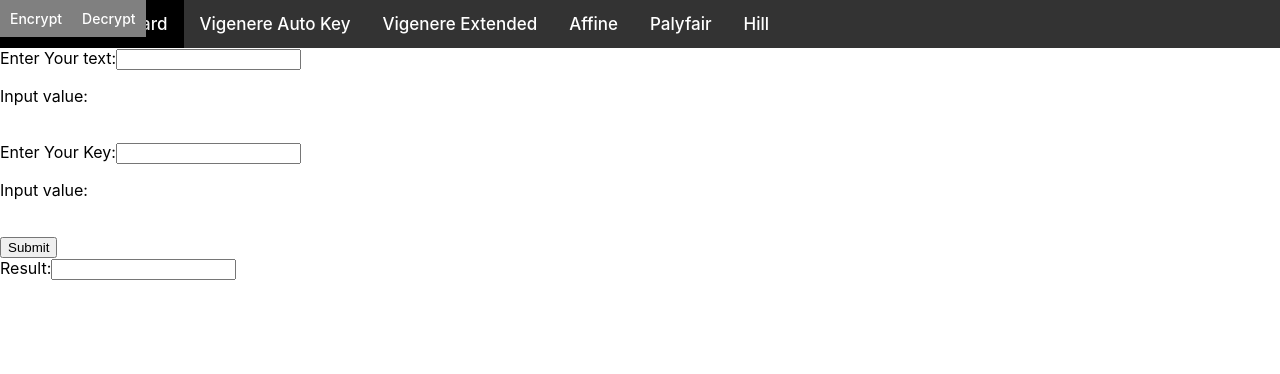
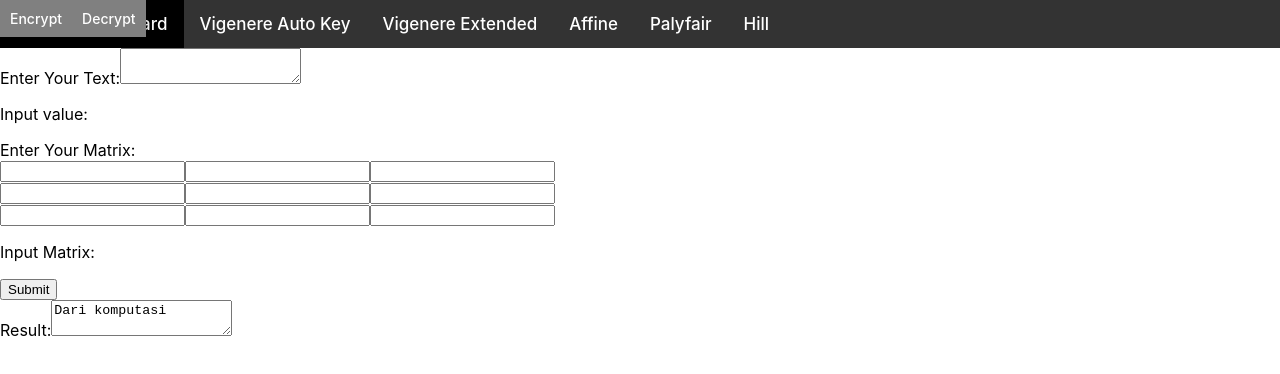
Before and after one commit to Amike31/Cipher_Machine, a React (Create React App) app in the folder cipher/: page / in a window 1280 px wide. Shown: the top 374 px of the page. Built offline with nearby package versions, Linux system fonts and the light colour scheme.

Commit message:
Add Form input and output

```diff
--- a/cipher/src/App.css
+++ b/cipher/src/App.css
@@ -2,7 +2,7 @@
   text-align: center;
 } */
 
-.App-logo {
+/* .App-logo {
   height: 40vmin;
   pointer-events: none;
 }
@@ -45,7 +45,7 @@
 
 /* .navItem {
   position: relative;
-} */
+}
 
 .navItem{
   position: relative;
@@ -61,12 +61,12 @@
   font-weight: 500;
 }
 
-/* Add a hover effect for the dropdown button */
+/* Add a hover effect for the dropdown button
 .navItem:hover .dropbtn {
   background-color: black;
   color: white;
 }
-/* Add styles for the dropdown menu */
+/* Add styles for the dropdown menu
 .dropdown-content {
   display: none;
   position: absolute;
@@ -82,7 +82,7 @@
   padding: 10px;
   font-style: bold;
 }
-/* Show the dropdown menu on hover */
+/* Show the dropdown menu on hover
 .navItem:hover .dropdown-content {
   display: block;
-}
+} */
--- a/cipher/src/App.js
+++ b/cipher/src/App.js
@@ -1,13 +1,13 @@
 import { useState } from 'react';
 import './App.css';
-import Navbar from './components/Navbar'
-
+import Navbar from './components/Navbar';
+import {InputString, InputFormula, InputMatrix} from './components/InputKey';
 
 function App() {
   return (
     <div className="App">
       <Navbar />
-      <GetInput />
+      <GetInput type="matrix"/>
       <ShowResult />
     </div>
   );
@@ -15,33 +15,38 @@ function App() {
 
 function GetInput(props) {
   const [text, setText] = useState('');
-  const [key, setKey] = useState('');
-
   function handleTextChange(event) {
     setText(event.target.value);
   }
 
-  function handleKeyChange(event) {
-    setKey(event.target.value);
+  function handleSubmit(event) {
+    event.preventDefault();
+    alert(`Masukkan Text: ${text}`);
+    // alert(`Input 2: ${key}`);
   }
 
-  function handleSubmit(event) {
-    event.preventDefault();
-    console.log("Input 1: ", text);
-    console.log("Input 2: ", key);
+  let inputKey;
+  if (props.type === "string") {
+    inputKey = <InputString />
+  }
+  else if (props.type === "formula") {
+    inputKey = <InputFormula />
+  }
+  else if (props.type === "matrix"){
+    inputKey = <InputMatrix />
   }
 
   return (
     <div className="InputForm">
       <form onSubmit={handleSubmit}>
-        <label>Enter Your text:</label>
-        <input type="text" value={text} onChange={handleTextChange} />
-        <p>Input value: {text}</p>
-        <br />
-        <label>Enter Your Key:</label>
-        <input type="text" value={key} onChange={handleKeyChange} />
-        <p>Input value: {key}</p>
-        <br />
+        <div className='IOtext'>
+          <label>
+            Enter Your Text:
+          </label>
+          <textarea type="text" value={text} onChange={handleTextChange} />
+          <p>Input value: {text}</p>
+        </div>
+        {inputKey}
         <button type="submit">Submit</button>
       </form>
     </div>
@@ -49,15 +54,19 @@ function GetInput(props) {
 }
 
 function ShowResult(props) {
-  const [result, setResult] = useState('');
+  let [result, setResult] = useState('');
+  result = "Dari komputasi";
   function handleResultChange(event) {
     setResult(event.target.value);
   }
 
   return(
     <div className="OutputForm">
-      <label>Result:</label>
-      <input values = {result}></input>
+      <div className='IOtext'>
+        <label>Result:
+        </label>
+        <textarea value={result}></textarea>
+      </div>
     </div>
   );
 }
--- /dev/null
+++ b/cipher/src/components/InputKey/index.js
@@ -0,0 +1,95 @@
+import React, { useState } from 'react';
+import './InputKey.css';
+
+function InputFormula(props) {
+    const [formula1, setFormula1] = useState('');
+    const [formula2, setFormula2] = useState('');
+
+    function handleFormula1Change(event){
+      setFormula1(event.target.value);
+    }
+    function handleFormula2Change(event){
+      setFormula2(event.target.value);
+    }
+    let mid = ` X + `;
+
+    return (
+      <div className='Key'>
+        <label>
+            Enter Your Key Formula:
+            <input type="text" value={formula1} onChange={handleFormula1Change} />
+            {mid}
+            <input type="text" value={formula2} onChange={handleFormula2Change} />
+        </label>
+        <p>Input value: {formula1}X + {formula2}</p>
+      </div>
+    );
+  }
+
+  function InputString(props) {
+    const [key, setKey] = useState('');
+    function handleKeyChange(event) {
+      setKey(event.target.value);
+    }
+
+    return (
+      <div className='Key'>
+        <label>
+            Enter Your Key:
+            <input type="text" value={key} onChange={handleKeyChange} />
+        </label>
+        <p>Input value: {key}</p>
+      </div>
+    );
+  }
+
+  function InputMatrix(props) {
+    const [el1, setEl1] = useState('');
+    const [el2, setEl2] = useState('');
+    const [el3, setEl3] = useState('');
+    const [el4, setEl4] = useState('');
+    const [el5, setEl5] = useState('');
+    const [el6, setEl6] = useState('');
+    const [el7, setEl7] = useState('');
+    const [el8, setEl8] = useState('');
+    const [el9, setEl9] = useState('');
+
+    function handleEl1Change(event) {setEl1(event.target.value);}
+    function handleEl2Change(event) {setEl2(event.target.value);}
+    function handleEl3Change(event) {setEl3(event.target.value);}
+    function handleEl4Change(event) {setEl4(event.target.value);}
+    function handleEl5Change(event) {setEl5(event.target.value);}
+    function handleEl6Change(event) {setEl6(event.target.value);}
+    function handleEl7Change(event) {setEl7(event.target.value);}
+    function handleEl8Change(event) {setEl8(event.target.value);}
+    function handleEl9Change(event) {setEl9(event.target.value);}
+
+    return (
+      <div className='Key'>
+        <label>
+            Enter Your Matrix:
+        </label>
+        <div className='matrixRow'>
+          <input type="text" value={el1} onChange={handleEl1Change} />
+          <input type="text" value={el2} onChange={handleEl2Change} />
+          <input type="text" value={el3} onChange={handleEl3Change} />
+        </div>
+        <div className='matrixRow'>
+          <input type="text" value={el4} onChange={handleEl4Change} />
+          <input type="text" value={el5} onChange={handleEl5Change} />
+          <input type="text" value={el6} onChange={handleEl6Change} />
+        </div>
+        <div className='matrixRow'>
+          <input type="text" value={el7} onChange={handleEl7Change} />
+          <input type="text" value={el8} onChange={handleEl8Change} />
+          <input type="text" value={el9} onChange={handleEl9Change} />
+        </div>
+        <p>Input Matrix:</p>
+        <p>{el1} {el2} {el3}</p>
+        <p>{el4} {el5} {el6}</p>
+        <p>{el7} {el8} {el9}</p>
+      </div>
+    );
+
+  }
+  export {InputString, InputFormula, InputMatrix};
--- /dev/null
+++ b/cipher/src/components/Navbar/Navbar.css
@@ -0,0 +1,49 @@
+.navbar {
+    background-color: #333;
+    overflow: hidden;
+  }
+  /* Links inside the navbar */
+
+  /* .navItem {
+    position: relative;
+  } */
+
+  .navItem{
+    position: relative;
+  }
+
+  .navItem a {
+    float: left;
+    color: white;
+    text-align: center;
+    padding: 14px 16px;
+    text-decoration: none;
+    font-size: 17px;
+    font-weight: 500;
+  }
+
+  /* Add a hover effect for the dropdown button */
+  .navItem:hover .dropbtn {
+    background-color: black;
+    color: white;
+  }
+  /* Add styles for the dropdown menu */
+  .dropdown-content {
+    display: none;
+    position: absolute;
+    top: 100%;
+    left: 0;
+    background-color: grey;
+    box-shadow: 0px 8px 16px 0px rgba(0,0,0,0.2);
+    z-index: 1;
+  }
+
+  .dropdown-content a{
+    font-size: 14px;
+    padding: 10px;
+    font-style: bold;
+  }
+  /* Show the dropdown menu on hover */
+  .navItem:hover .dropdown-content {
+    display: block;
+  }
--- a/cipher/src/components/Navbar/index.js
+++ b/cipher/src/components/Navbar/index.js
@@ -1,4 +1,5 @@
 import React from 'react';
+import './Navbar.css';
 
 function Navbar() {
     return (
```
Also changed, not shown: cipher/src/components/InputKey/InputKey.css (added).
